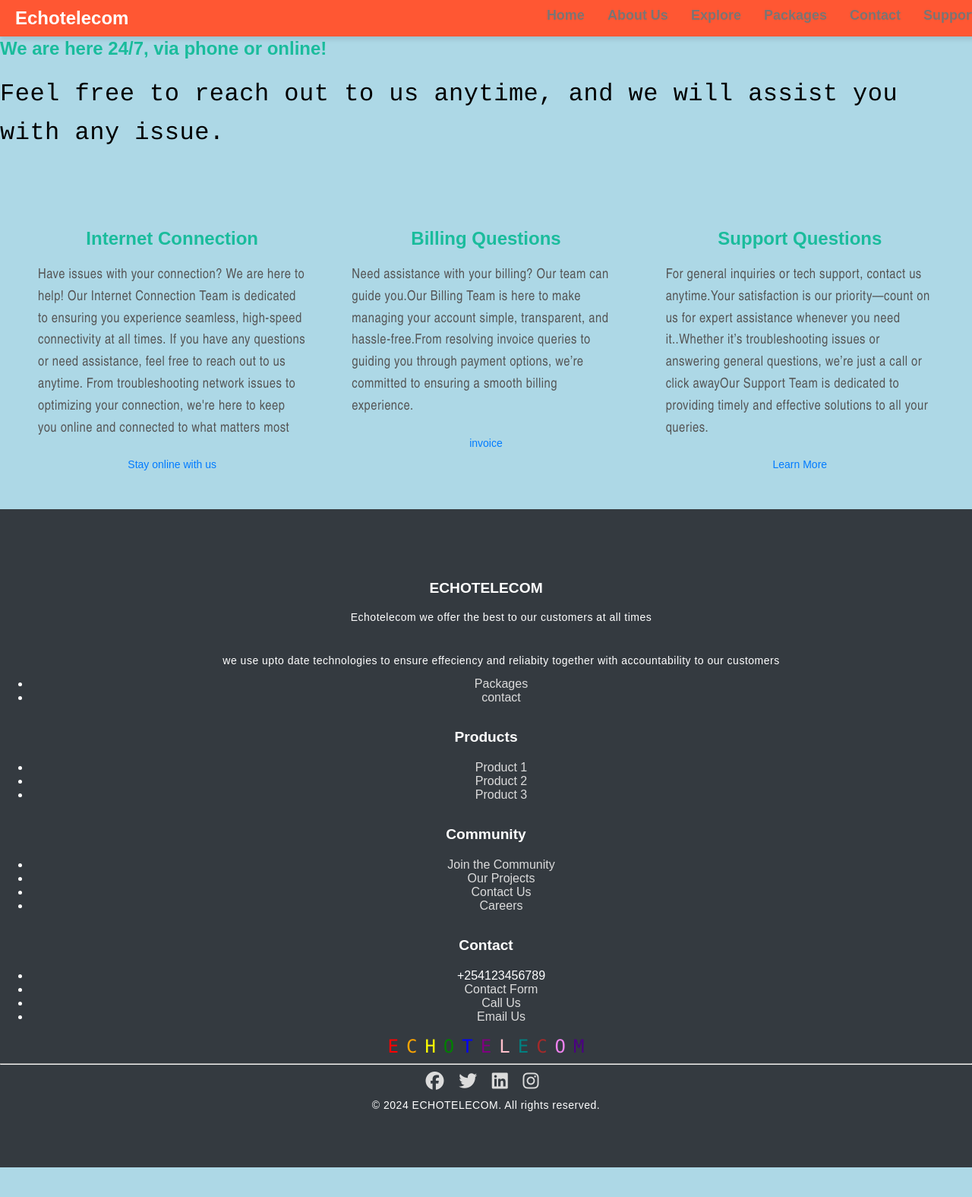
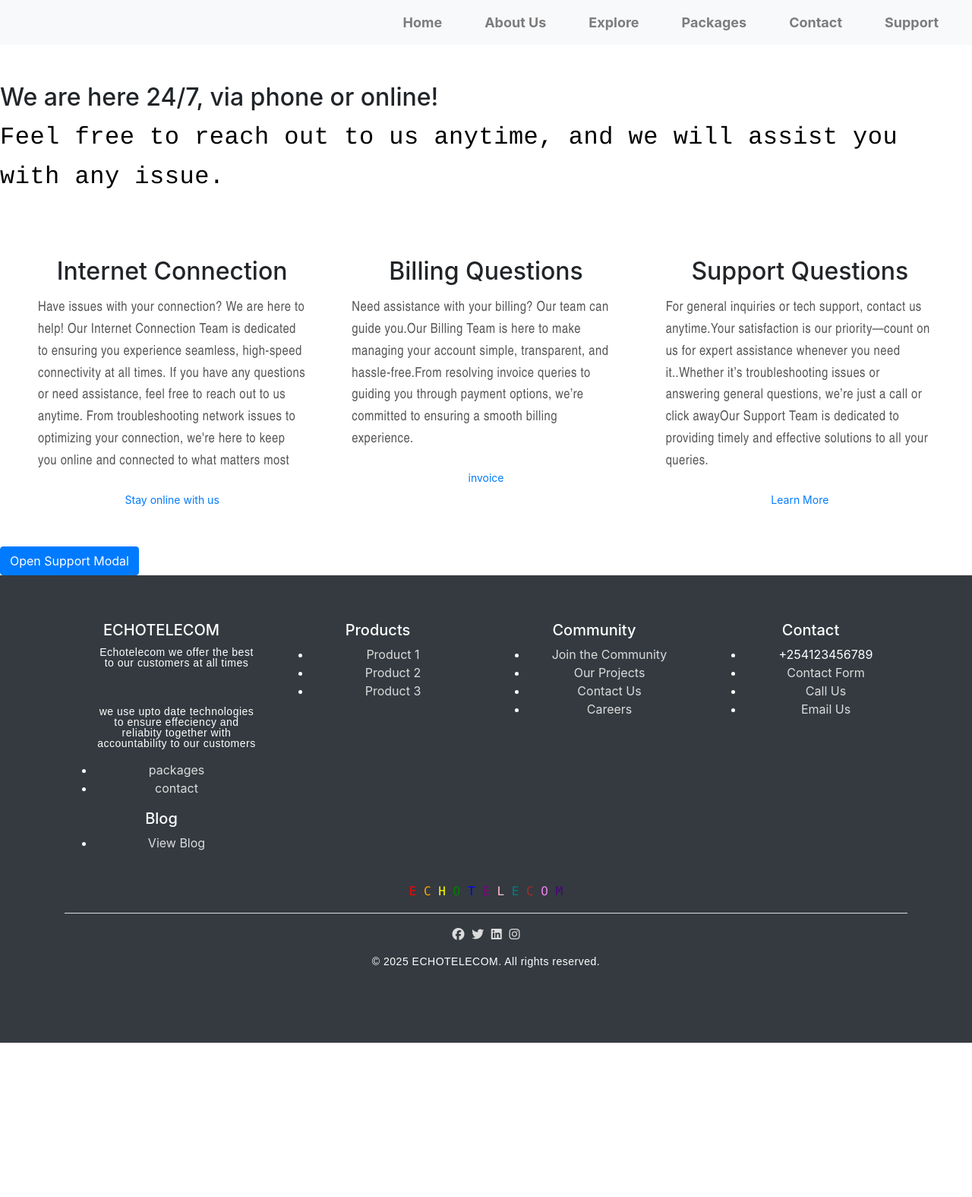
Before and after one commit to brusque7ns/echotelecom, a Flask app: page /support in a window 1280 px wide. Shown: the top 1575 px of the page at 76% size. Run offline with Flask 3, Linux system fonts and the light colour scheme; some libraries are stand-ins or nearby versions.

Commit message:
Update support.html

```diff
--- a/templates/support.html
+++ b/templates/support.html
@@ -5,60 +5,12 @@
     <meta name="viewport" content="width=device-width, initial-scale=1.0">
     <title>Support - Echotelecom</title>
     <link rel="stylesheet" href="{{ url_for('static', filename='style.css') }}">
+      <!-- Bootstrap CSS -->
+      <link rel="stylesheet" href="https://maxcdn.bootstrapcdn.com/bootstrap/4.5.2/css/bootstrap.min.css">
+      <link href="https://cdn.jsdelivr.net/npm/bootstrap-icons/font/bootstrap-icons.css" rel="stylesheet">
+      <!-- Font Awesome CDN -->
+  <link href="https://cdnjs.cloudflare.com/ajax/libs/font-awesome/6.5.2/css/all.min.css" rel="stylesheet">
     <style>
-        /* Navbar Styling */
-        .navbar {
-            background-color: #FF5733;
-            padding: 10px 20px;
-            position: fixed;
-            top: 0;
-            width: 100%;
-            z-index: 10;
-            display: flex;
-            align-items: right;
-            box-shadow: 0px 4px 6px rgba(0, 0, 0, 0.1);
-        }
-        .navbar, .navbar-nav .nav-link {
-            font-family: 'Arial', 'Helvetica', sans-serif; /* Sans-serif font */
-        }
-
-
-        .navbar-brand {
-            font-size: 24px;
-            font-weight: bold;
-            color: white;
-            text-decoration: none;
-            margin-right: 20px;
-        }
-
-        .navbar-nav {
-            display: flex;
-            list-style: none;
-            margin: 0;
-            padding: 0;
-            margin-left: auto; /* Push links to the right */
-        }
-
-        .navbar-nav .nav-item {
-            margin: 0 15px;
-        }
-
-        .navbar-nav .nav-link {
-            color: #7c7473;
-            text-decoration: none;
-            font-weight: bold;
-        }
-
-        .navbar-nav .nav-link:hover {
-            text-decoration: underline;
-        }
-
-        /* Page content to avoid overlap with the navbar */
-        .content {
-            margin-top: 80px;
-            text-align: center;
-        }
-
         .heading {
             font-size: 36px;
             font-weight: bold;
@@ -100,87 +52,43 @@
             font-size: 18px;
             color: #555;
         }
-        /* Footer Styling */
-        .footer {
-            background-color: #343a40;
-            color: white;
-            padding: 60px 0;
-        }
-
-        .footer .row {
-            margin: 0;
-        }
-
-        .footer h5 {
-            font-size: 1.2rem;
-            font-weight: bold;
-            margin-bottom: 20px;
-        }
-
-        .footer a {
-            color: #dcdcdc;
-            text-decoration: none;
-            font-size: 1rem;
-        }
-
-        .footer a:hover {
-            color: #007bff;
-            text-decoration: underline;
-        }
-
-        .footer .social-icons a {
-            margin-right: 10px;
-            font-size: 1.5rem;
-        }
-
-        .footer .social-icons a:hover {
-            color: #007bff;
-        }
-
-        .footer .social-icons i {
-            color: #dcdcdc;
-        }
-        /* Footer Customization */
-    .echotelecom-footer {
-        font-size: 1.5rem;
-        display: flex;
-        justify-content: center;
-        align-items: center;
-    }
-
-    .echotelecom-letter {
-        position: relative;
-        display: inline-block;
-        margin: 0 5px; /* Space between letters */
-    }
     </style>
 </head>
 <body>
+    <!-- Spinner -->
+    <div class="spinner" id="spinner">
+        <div class="spinner-icon"></div>
+    </div>
+  <!-- Navbar -->
+<nav class="navbar navbar-expand-lg navbar-light bg-light">
+    <button class="navbar-toggler" type="button" data-toggle="collapse" data-target="#navbarNav"
+        aria-controls="navbarNav" aria-expanded="false" aria-label="Toggle navigation">
+        <span class="navbar-toggler-icon"></span>
+    </button>
 
-    <!-- Navbar -->
-    <nav class="navbar">
-        <a class="navbar-brand" href="#">Echotelecom</a>
-        <ul class="navbar-nav">
+    <div class="collapse navbar-collapse" id="navbarNav">
+        <ul class="navbar-nav ml-auto">
             <li class="nav-item">
-                <a class="nav-link" href="{{ url_for('home') }}">Home</a>
+                <a class="nav-link" href="{{ url_for('home') }}" id="home-link">Home</a>
             </li>
             <li class="nav-item">
-                <a class="nav-link" href="{{ url_for('about') }}">About Us</a>
+                <a class="nav-link" href="{{ url_for('about') }}" id="about-link">About Us</a>
             </li>
             <li class="nav-item">
-                <a class="nav-link" href="{{ url_for('explore') }}">Explore</a>
+                <a class="nav-link" href="{{ url_for('explore') }}" id="explore-link">Explore</a>
             </li>
             <li class="nav-item">
-                <a class="nav-link" href="{{ url_for('packages') }}">Packages</a>
+                <a class="nav-link" href="{{ url_for('packages') }}" id="packages-link">Packages</a>
             </li>
             <li class="nav-item">
-                <a class="nav-link" href="{{ url_for('contact') }}">Contact</a>
+                <a class="nav-link" href="{{ url_for('contact') }}" id="contact-link">Contact</a>
             </li>
             <li class="nav-item">
-                <a class="nav-link" href="{{ url_for('support') }}">Support</a>
+                <a class="nav-link" href="{{ url_for('support') }}" id="support-link">Support</a>
             </li>
         </ul>
-    </nav>
+    </div>
+</nav>
 
     <!-- Page Content -->
 
@@ -217,6 +125,48 @@
             <a href="https://www.example.com" target="_blank">Learn More</a>
         </div>
     </div>
+   <!-- Scrollable Modal -->
+<div class="modal fade" id="supportModal" tabindex="-1" aria-labelledby="supportModalLabel" aria-hidden="true">
+    <div class="modal-dialog modal-dialog-scrollable">
+      <div class="modal-content">
+        <div class="modal-header">
+          <h5 class="modal-title" id="supportModalLabel">Support Inquiry</h5>
+          <button type="button" class="close" data-dismiss="modal" aria-label="Close">
+            <span aria-hidden="true">&times;</span>
+          </button>
+        </div>
+        <div class="modal-body">
+          <p>Welcome to the ECHOTELECOM support center! Please describe your issue in detail, and our team will assist you.</p>
+          <form id="supportForm">
+            <div class="form-group">
+              <label for="name">Full Name</label>
+              <input type="text" class="form-control" id="name" placeholder="Enter your name" required>
+            </div>
+            <div class="form-group">
+              <label for="email">Email Address</label>
+              <input type="email" class="form-control" id="email" placeholder="Enter your email" required>
+              <small id="emailError" class="text-danger d-none">Invalid email format</small>
+            </div>
+            <div class="form-group">
+              <label for="issue">Describe Your Issue</label>
+              <textarea class="form-control" id="issue" rows="4" placeholder="Explain your issue here" required></textarea>
+            </div>
+          </form>
+        </div>
+        <div class="modal-footer">
+          <button type="button" class="btn btn-secondary" data-dismiss="modal">Close</button>
+          <button type="submit" class="btn btn-primary" id="submitSupport">Submit</button>
+        </div>
+      </div>
+    </div>
+  </div>
+
+  <!-- Button to Open Modal -->
+  <button type="button" class="btn btn-primary" data-toggle="modal" data-target="#supportModal">
+    Open Support Modal
+  </button>
+
+
  <!-- Footer -->
  <footer class="footer">
     <div class="container">
@@ -227,7 +177,7 @@
                 <ul>
                     <p> Echotelecom we offer the best to our customers at all times</p><br>
                     <p> we use upto date technologies to ensure effeciency and reliabity together with accountability to our customers</p>
-                    <li><a href="{{ url_for('packages') }}">Packages</a></li>
+                    <li><a href="{{ url_for('packages') }}">packages</a></li>
                     <li><a href="{{ url_for('contact') }}">contact</a></li>
 
                 </ul>
@@ -261,6 +211,12 @@
                     <li><a href="#">Email Us</a></li>
                 </ul>
             </div>
+            <div class="col-md-3">
+                <h5>Blog</h5>
+                <ul>
+                    <li><a href="{{ url_for('blog') }}">View Blog</a></li>
+                </ul>
+            </div>
         </div>
 <!-- Footer -->
 <footer class="text-center py-4" style="font-family: Monaco, monospace;">
@@ -286,12 +242,21 @@
                     <a href="#" class="social-icon"><i class="fab fa-linkedin"></i></a>
                     <a href="#" class="social-icon"><i class="fab fa-instagram"></i></a>
                 </div>
-                <p class="mt-3">&copy; 2024 ECHOTELECOM. All rights reserved.</p>
+                <div class="d-flex justify-content-center">
+                    <p class="mt-3">&copy; 2025 ECHOTELECOM. All rights reserved.</p>
+                </div>
             </div>
         </div>
     </div>
 </footer>
+
+<!-- Bootstrap JS and dependencies -->
+<script src="https://ajax.googleapis.com/ajax/libs/jquery/3.5.1/jquery.min.js"></script>
+<script src="https://cdnjs.cloudflare.com/ajax/libs/popper.js/1.16.0/umd/popper.min.js"></script>
+<script src="https://maxcdn.bootstrapcdn.com/bootstrap/4.5.2/js/bootstrap.min.js"></script>
 <!-- Font Awesome for social media icons -->
 <script src="https://kit.fontawesome.com/a076d05399.js"></script>
+<script src="https://cdn.jsdelivr.net/npm/bootstrap@5.3.0/dist/js/bootstrap.bundle.min.js"></script>
+<script src="/static/main.js"></script>
 </body>
 </html>
```
